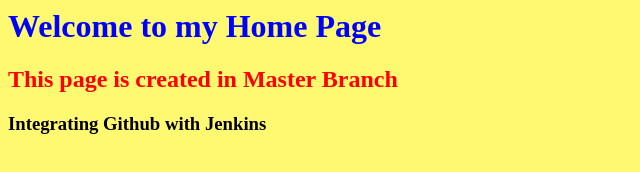
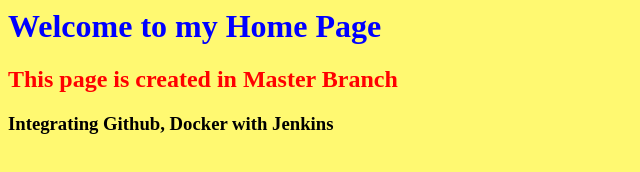
Before and after one commit to saurabhagarwal43800/Jenkins_task, a plain HTML site: page index.html in a window 1280 px wide. Shown: the whole page, without its empty margins (0-640 px from the left). Drawn offline with Linux system fonts and the light colour scheme.

Commit message:
adding text

```diff
--- a/index.html
+++ b/index.html
@@ -1,5 +1,5 @@
 <body bgcolor="#FFF971">
 	<h1 style="color:blue">Welcome to my Home Page</h1>
 	<h2 style="color:red">This page is created in Master Branch</h2>
-	<h3>Integrating Github with Jenkins</h3>
+	<h3>Integrating Github, Docker with Jenkins</h3>
 </body>
```
